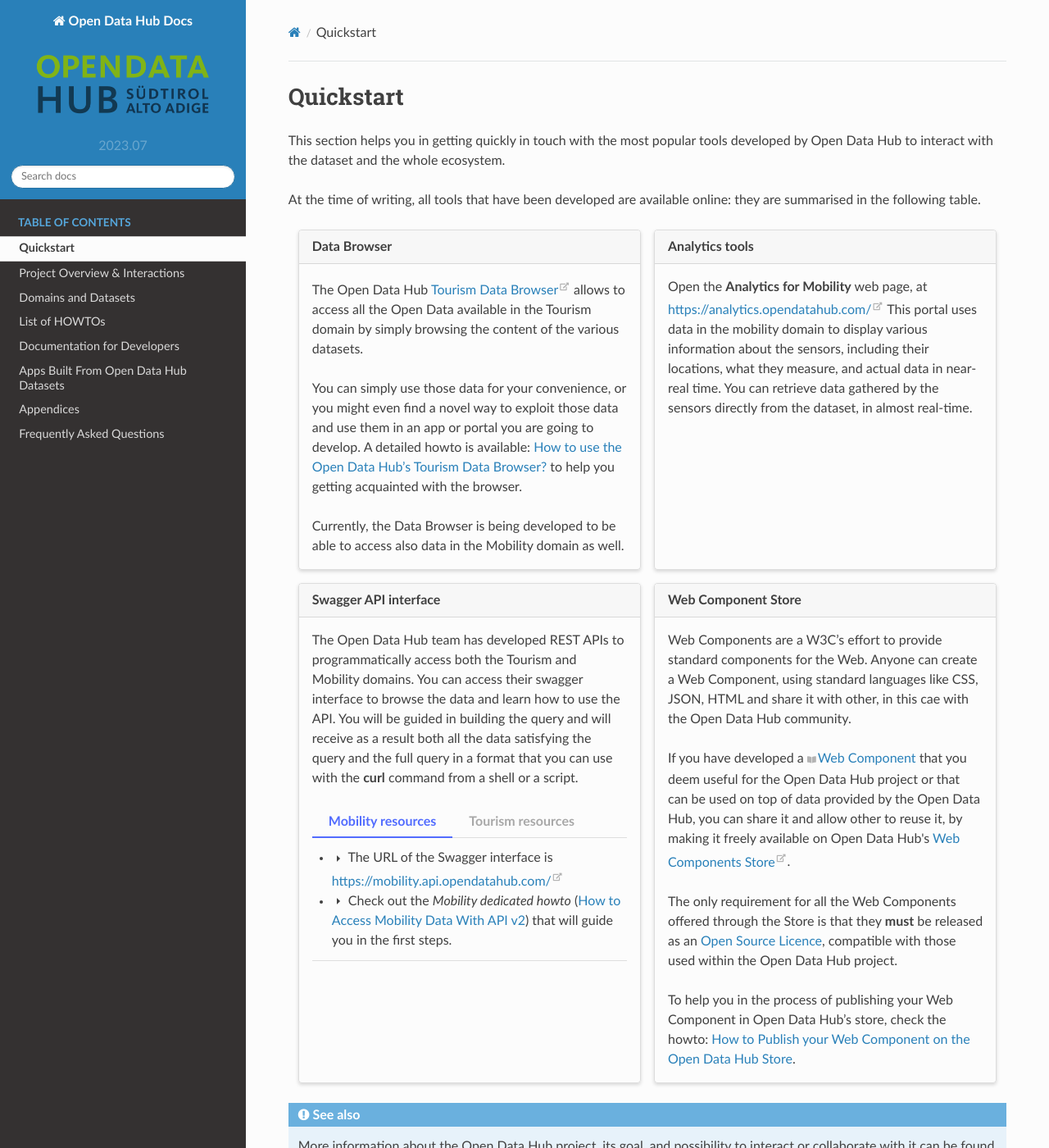
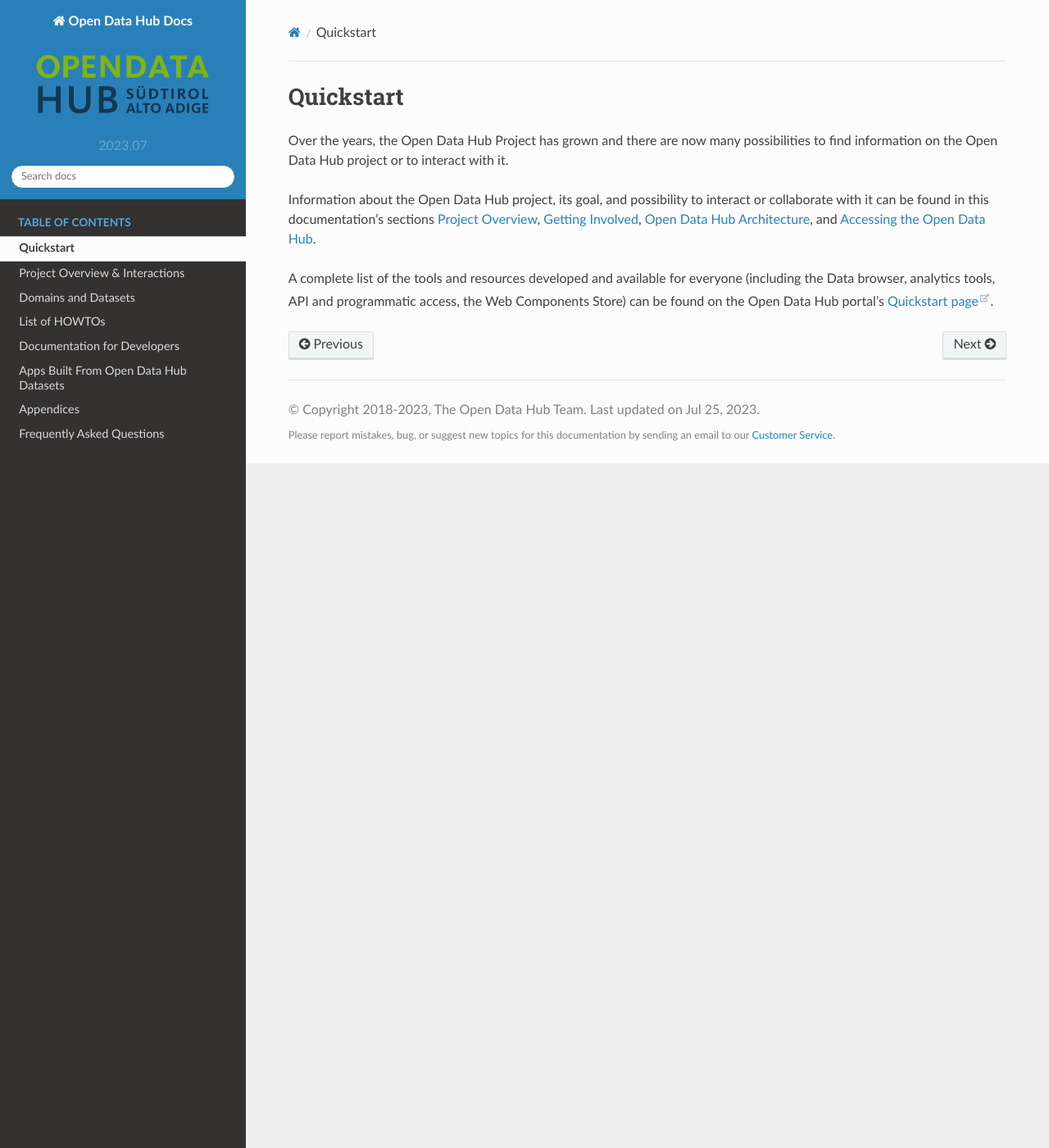
Before and after one commit to noi-techpark/odh-docs, a Sphinx documentation site: the page built from source/quickstart.rst, in a window 1280 px wide and 1400 px high. Shown: the whole window at 82% size. Built offline with Sphinx 7.4.7 and the Read the Docs theme 2.0.0, drawn with Linux system fonts in a browser that asks for light colours; cross-references to code outside the pages are shown as plain code; some of the changed text lies outside the part shown.

Commit message:
replace Quickstart with link to ODH portal's quickstart

```diff
--- a/source/quickstart.rst
+++ b/source/quickstart.rst
@@ -4,112 +4,17 @@
  Quickstart
 ============
 
+Over the years, the |odh| Project has grown and there are now many
+possibilities to find information on the |odh| project or to interact
+with it.
 
-This section helps you in getting quickly in touch with the most
-popular tools developed by |odh| to interact with the dataset and
-the whole ecosystem.
+Information about the |odh| project, its goal, and possibility to
+interact or collaborate with it can be found in this documentation's
+sections :ref:`project-overview`, :ref:`getting-involved`,
+:ref:`architecture-odh`, and :ref:`data-access`.
 
-At the time of writing, all tools that have been developed are
-available online: they are summarised in the following table.
-
-.. grid::
-   :gutter: 3
-
-   .. grid-item-card::
-      :columns: 6
-
-      Data Browser
-      ^^^^^
-
-      The |odh| `Tourism Data Browser
-      <https://databrowser.opendatahub.com/>`_ allows to access all
-      the Open Data available in the Tourism domain by simply browsing
-      the content of the various datasets.
-
-      You can simply use those data for your convenience, or you might
-      even find a novel way to exploit those data and use them in an
-      app or portal you are going to develop. A detailed howto is
-      available: :ref:`tourism-data-browser-howto` to help you getting
-      acquainted with the browser.
-
-      Currently, the Data Browser is being developed to be able to
-      access also data in the Mobility domain as well.
-
-   .. grid-item-card::
-      :columns: 6
-
-      Analytics tools
-      ^^^^^
-
-      Open the :strong:`Analytics for Mobility` web page, at
-      https://analytics.opendatahub.com/ This portal uses data in
-      the mobility domain to display various information about the
-      sensors, including their locations, what they measure, and
-      actual data in near-real time. You can retrieve data gathered by
-      the sensors directly from the dataset, in almost real-time.
-
-   .. grid-item-card::
-      :columns: 6
-
-      Swagger API interface
-      ^^^^^
-
-      The |odh| team has developed REST APIs to programmatically
-      access both the Tourism and Mobility domains. You can access
-      their swagger interface to browse the data and learn how to use
-      the API. You will be guided in building the query and will
-      receive as a result both all the data satisfying the query and
-      the full query in a format that you can use with the
-      :command:`curl` command from a shell or a script.
-
-      .. tab-set::
-
-         .. tab-item:: Mobility resources
-
-            * :octicon:`triangle-right` The URL of the Swagger
-              interface is https://mobility.api.opendatahub.com/
-
-            * :octicon:`triangle-right` Check out the `Mobility
-              dedicated howto` (:ref:`get-started-mobility`) that will
-              guide you in the first steps.
-
-         .. tab-item:: Tourism resources
-
-            * :octicon:`triangle-right` The URL of the Swagger
-              interface is
-              https://tourism.opendatahub.com/swagger/ui/index
-
-            * :octicon:`triangle-right` Check out the `Tourism
-              dedicated howto` (:ref:`tourism-data-howto`) that will
-              guide you in the first steps.
-
-   .. grid-item-card::
-      :columns: 6
-
-      Web Component Store
-      ^^^^^
-
-      Web Components are a W3C's effort to provide standard components
-      for the Web. Anyone can create a Web Component, using standard
-      languages like CSS, JSON, HTML and share it with other, in this
-      cae with the |Odh| community.
-
-      If you have developed a :term:`Web Component` that you deem
-      useful for the |odh| project or that can be used on top of data
-      provided by the |odh|, you can share it and allow other to reuse
-      it, by making it freely available on |odh|\'s `Web Components
-      Store <https://webcomponents.opendatahub.com/>`_.
-
-      The only requirement for all the Web Components offered through
-      the Store is that they :strong:`must` be released as an
-      :ref:`Open Source Licence <odh-license>`, compatible with those
-      used within the |odh| project.
-
-      To help you in the process of publishing your Web Component in
-      |odh|'s store, check the howto: :ref:`webcomponents`.
-
-.. seealso:: More information about the |odh| project, its goal, and
-   possibility to interact or collaborate with it can be found in
-   sections :ref:`project-overview`, :ref:`getting-involved`,
-   :reF:`architecture-odh`, :ref:`available_datasets`,
-   :ref:`data-access`.
+A complete list of the tools and resources developed and available for
+everyone (including the Data browser, analytics tools, API and
+programmatic access, the Web Components Store) can be found on the
+|odh| portal's `Quickstart page
+<https://opendatahub.com/quickstart/>`_.
```
